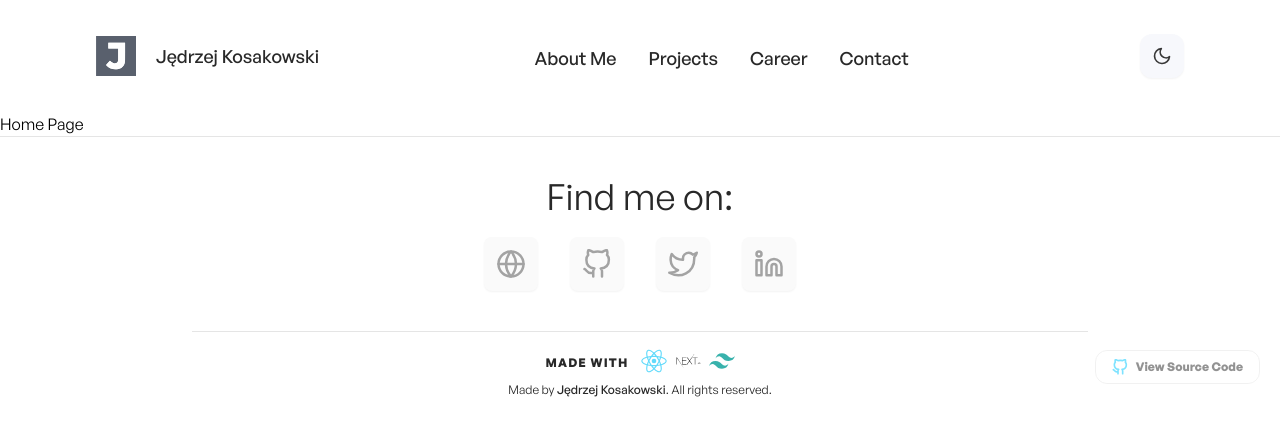
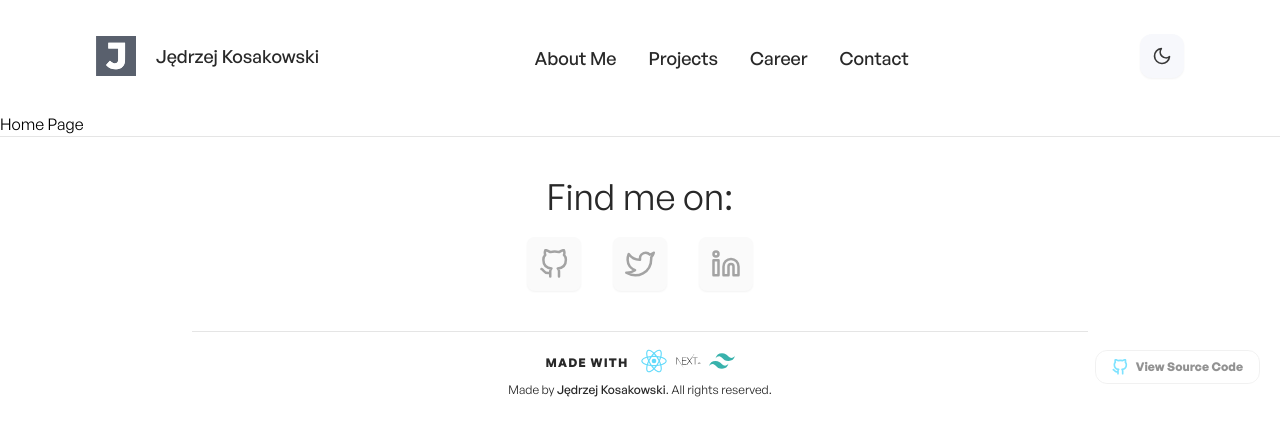
Before and after one commit to Wawrzynn/portfolio-new, a Next.js app: page / in a window 1280 px wide. Shown: the top 436 px of the page. Built offline with nearby package versions, Linux system fonts and the light colour scheme.

Commit message:
Small adjustments to footer and contact page.

```diff
--- a/components/global/AppFooter.jsx
+++ b/components/global/AppFooter.jsx
@@ -12,8 +12,6 @@ import {
   FiGithub,
   FiTwitter,
   FiLinkedin,
-  FiGlobe,
-  FiYoutube,
 } from "react-icons/fi";
 
 function Footer() {
@@ -22,21 +20,16 @@ function Footer() {
   const socialLinks = [
     {
       id: 1,
-      icon: <FiGlobe />,
-      url: "jedrzejkosakowski.vercel.app/",
-    },
-    {
-      id: 2,
       icon: <FiGithub />,
       url: "https://github.com/Wawrzynn",
     },
     {
-      id: 3,
+      id: 2,
       icon: <FiTwitter />,
       url: "https://twitter.com/wawrzynnnn",
     },
     {
-      id: 4,
+      id: 3,
       icon: <FiLinkedin />,
       url: "https://www.linkedin.com/in/jedrzej-kosakowski/",
     },
--- a/pages/contact.js
+++ b/pages/contact.js
@@ -9,6 +9,7 @@ export default function contact() {
     <div>
       <MetaHeaders title="Contact" />
 
+      <h1 className="w-full flex justify-center text-primary-dark dark:text-primary-light text-4xl font-medium">Contact</h1>
       <motion.div
         initial={{ opacity: 0 }}
         animate={{ opacity: 1 }}
```
